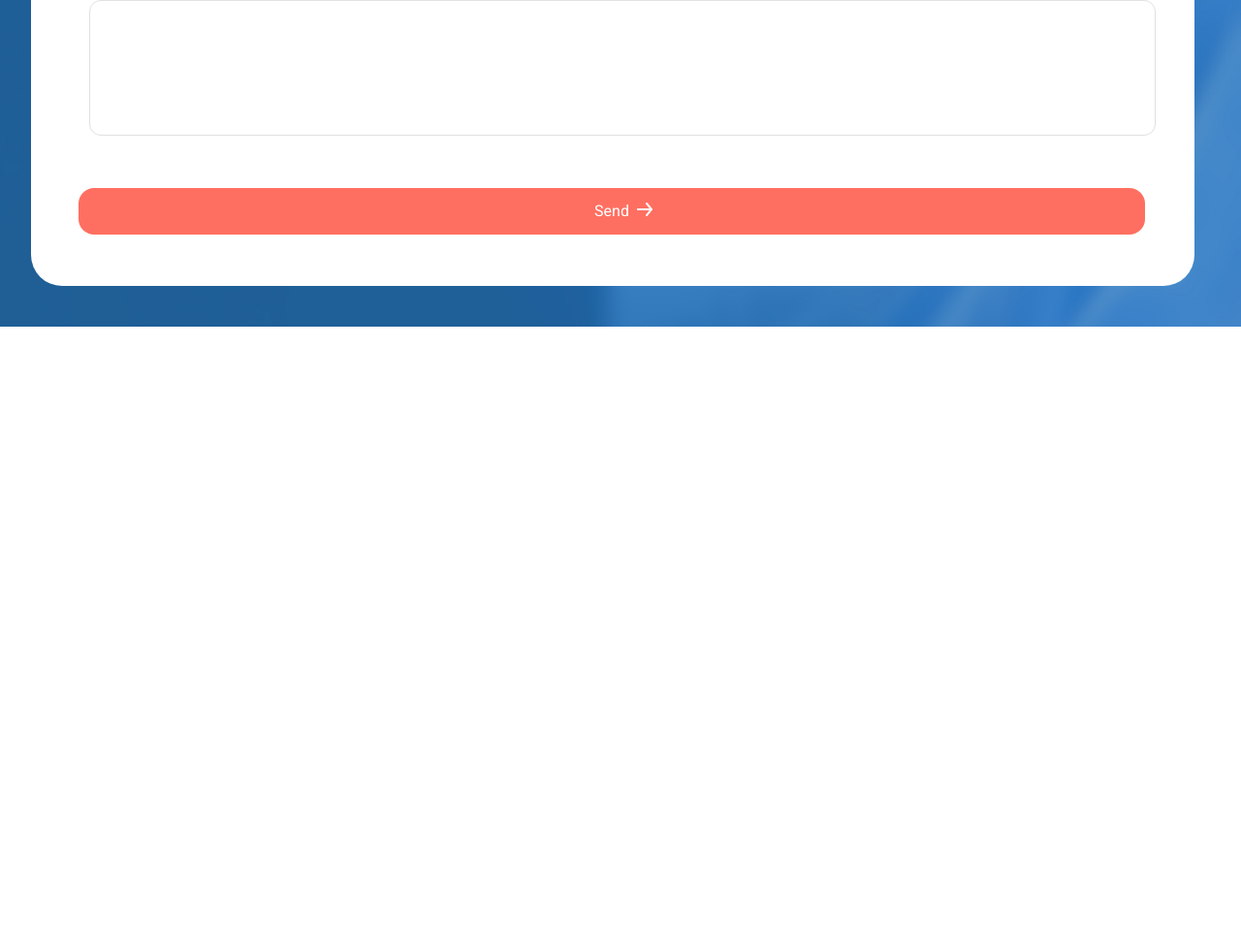
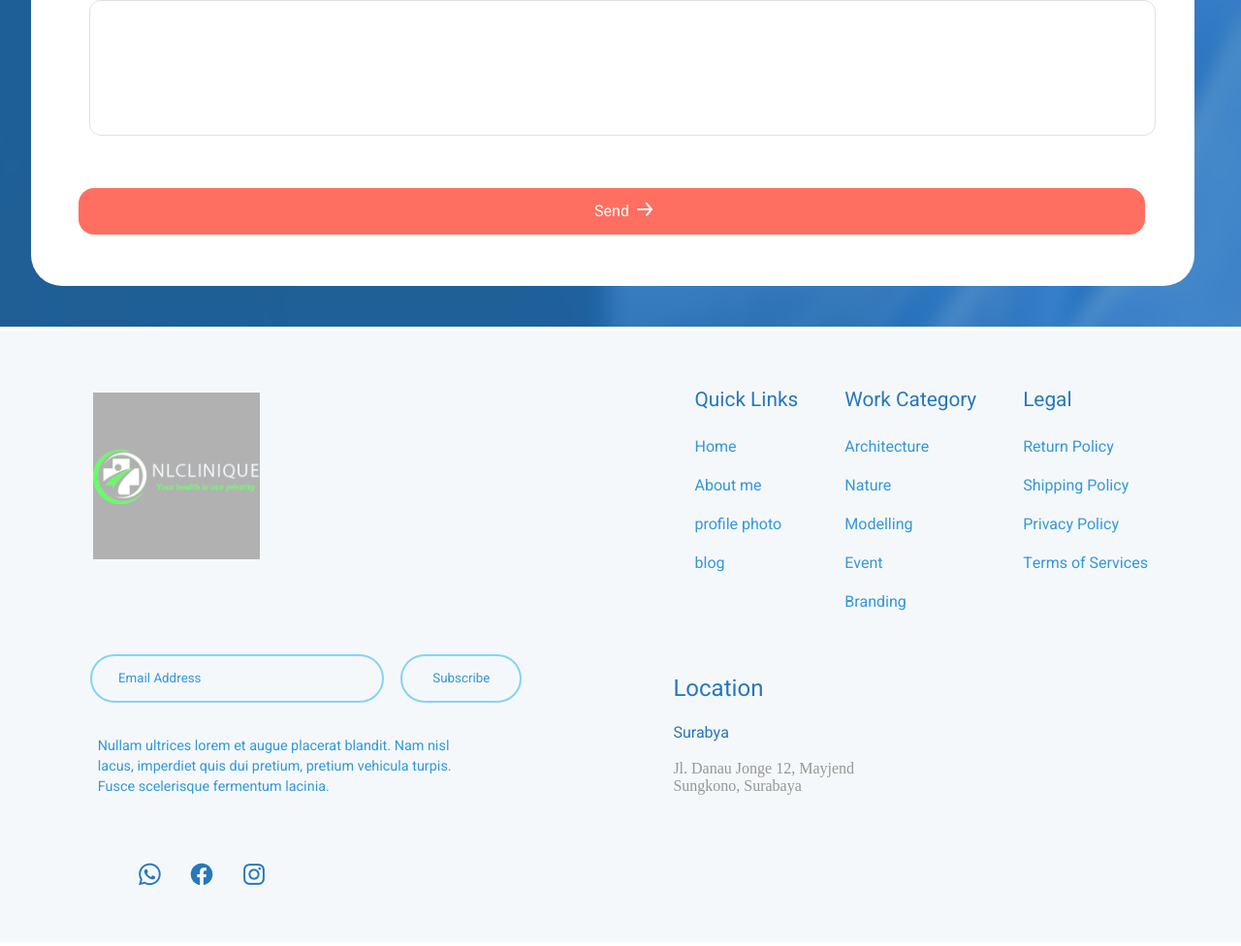
Before and after one commit to fadiinsaf/NLCLINIQUE-V2, a plain HTML site: page index.html in a window 1280 px wide. Shown: the part 6975-7951 px from the top of the page at 97% size. Before the commit the page ends 7316 px from the top, so only its background shows below. Drawn offline with Linux system fonts and the light colour scheme.

Commit message:
Finished Footer

```diff
--- a/index.html
+++ b/index.html
@@ -1187,6 +1187,125 @@ Hospitalization Cost</pre>
 
     </section>
 
+    <!----------------------------------------------------------->
+    <!--FOOTER-->
+
+    <footer>
+
+        <div class="footerbg">
+            <img src="images/FooterBG.png" alt="background">
+        </div>
+
+        <div class="footertop">
+
+            <div class="footerlogo">
+                <img src="images/LOGOFOOTER.png" alt="logo">
+            </div>
+
+            <div class="footerlinks">
+
+                <div class="quicklinks">
+
+                    <div class="titleofmenu">
+                        <p>Quick Links</p>
+                    </div>
+
+                    <ul>
+                        <li><a href="#">Home</a></li>
+                        <li><a href="#">About me</a></li>
+                        <li><a href="#">profile photo</a></li>
+                        <li><a href="#">blog</a></li>
+                    </ul>
+
+                </div>
+
+                <div class="workcategory">
+
+                    <div class="titleofmenu">
+                        <p>Work Category</p>
+                    </div>
+
+                    <ul>
+                        <li><a href="#">Architecture</a></li>
+                        <li><a href="#">Nature</a></li>
+                        <li><a href="#">Modelling</a></li>
+                        <li><a href="#">Event</a></li>
+                        <li><a href="#">Branding</a></li>
+                    </ul>
+
+                </div>
+
+                <div class="legal">
+
+                    <div class="titleofmenu">
+                        <p>Legal</p>
+                    </div>
+
+                    <ul>
+                        <li><a href="#">Return Policy</a></li>
+                        <li><a href="#">Shipping Policy</a></li>
+                        <li><a href="#">Privacy Policy</a></li>
+                        <li><a href="#">Terms of Services</a></li>
+                    </ul>
+
+                </div>
+
+            </div>
+
+
+        </div>
+
+        <div class="footercenter">
+
+            <div class="emailfooter">
+
+                <form action="">
+
+                    <div class="emailadressfo">
+                        <input type="email" placeholder="Email Address">
+                    </div>
+
+                    <div class="footersubmit">
+                        <input type="submit" value="Subscribe">
+                    </div>
+
+                </form>
+
+            </div>
+
+            <div class="footertext">
+                <p> Nullam ultrices lorem et augue placerat blandit. Nam nisl lacus, imperdiet quis dui pretium, pretium
+                    vehicula turpis. Fusce scelerisque fermentum lacinia.</p>
+            </div>
+
+            <div class="location">
+
+                <div class="loca">
+                    <p>Location</p>
+                </div>
+
+                <div class="place">
+                    <p>Surabya</p>
+                </div>
+
+                <div class="adress">
+                    <p>Jl. Danau Jonge 12, Mayjend Sungkono, Surabaya</p>
+                </div>
+
+            </div>
+
+        </div>
+
+        <div class="footerbottom">
+
+            <div class="socialicons">
+                <img src="images/socialmedia.png" alt="socialmedia icons">
+            </div>
+
+        </div>
+
+    </footer>
+
 </body>
 
 </html>
--- a/style/style.css
+++ b/style/style.css
@@ -754,11 +754,11 @@ header {
 
 /*DOCTORS*/
 
-.ourdoctors{
+.ourdoctors {
     position: relative;
 }
 
-.ourdoc{
+.ourdoc {
     position: absolute;
     top: 5%;
     left: 44%;
@@ -778,7 +778,8 @@ header {
     font-weight: bold;
     font-family: "Heebo", sans-serif;
 }
-.doctorstop .toptext pre{
+
+.doctorstop .toptext pre {
     position: relative;
     top: 4.6EM;
     left: 40%;
@@ -790,14 +791,19 @@ header {
 }
 
 
-.doctor1 , .doctor2 , .doctor3 , .doctor4 , .doctor5 , .doctor6{
+.doctor1,
+.doctor2,
+.doctor3,
+.doctor4,
+.doctor5,
+.doctor6 {
     width: 320px;
     height: 425px;
     background: #F5F8FA;
     border-radius: 2EM;
 }
 
-.docrow1{
+.docrow1 {
     position: relative;
     top: 14EM;
     display: flex;
@@ -806,7 +812,7 @@ header {
 
 }
 
-.docrow2{
+.docrow2 {
     position: relative;
     top: 15.5EM;
     display: flex;
@@ -814,13 +820,13 @@ header {
     gap: 2EM;
 }
 
-.doctors img{
+.doctors img {
     position: relative;
     left: 3.5EM;
     width: 60%;
 }
 
-.doctorname p{
+.doctorname p {
     position: relative;
     left: 22%;
     font-size: 1.6EM;
@@ -829,7 +835,7 @@ header {
     font-family: "IBM Plex Sans", sans-serif;
 }
 
-.lastname p{
+.lastname p {
     position: relative;
     top: 0.8EM;
     left: 34%;
@@ -837,7 +843,7 @@ header {
     color: #FF6F61;
 }
 
-.dicription pre{
+.dicription pre {
     position: relative;
     top: 2EM;
     left: 9%;
@@ -846,7 +852,8 @@ header {
     font-size: 1EM;
 }
 
-.doctor1 img, .doctor2 img{
+.doctor1 img,
+.doctor2 img {
     width: 74%;
 }
 
@@ -881,13 +888,13 @@ header {
 
 /*LABO MAN*/
 
-.laboman img{
+.laboman img {
     position: relative;
     left: 2.7em;
     width: 93%;
 }
 
-.labotext1 pre{
+.labotext1 pre {
     position: relative;
     bottom: 8.5em;
     left: 3em;
@@ -898,7 +905,7 @@ header {
     width: 20EM;
 }
 
-.labotext2{
+.labotext2 {
     position: relative;
     bottom: 20.5em;
     left: 7.6em;
@@ -926,7 +933,7 @@ header {
     color: #2677BC;
 }
 
-.labobutton img{
+.labobutton img {
     position: relative;
     bottom: 22.8em;
     left: 28.5%;
@@ -978,14 +985,16 @@ header {
     font-size: 0.9EM;
 }
 
-.joinroom , .vip , .vvip{
+.joinroom,
+.vip,
+.vvip {
     width: 380px;
     height: 760px;
     border: #E1E1E1 2px solid;
     border-radius: 2em;
 }
 
-.choices{
+.choices {
     position: relative;
     display: flex;
     justify-content: center;
@@ -993,7 +1002,7 @@ header {
     gap: 1EM;
 }
 
-.choicetop .tittle{
+.choicetop .tittle {
     position: relative;
     top: 1em;
     left: 1em;
@@ -1004,7 +1013,7 @@ header {
     font-family: "IBM Plex Sans", sans-serif;
 }
 
-.choicetext{
+.choicetext {
     position: relative;
     left: 1.9EM;
     color: #5B5B5B;
@@ -1013,7 +1022,7 @@ header {
     width: 24EM;
 }
 
-.price{
+.price {
     position: relative;
     top: 0.4em;
     left: 0.4EM;
@@ -1023,7 +1032,7 @@ header {
 
 }
 
-.price sub{
+.price sub {
     position: relative;
     left: 0.3em;
     bottom: 0.3em;
@@ -1032,7 +1041,7 @@ header {
     font-size: 0.5EM;
 }
 
-.choiceline img{
+.choiceline img {
     position: relative;
     top: 2EM;
     left: 2.3em;
@@ -1040,7 +1049,7 @@ header {
     width: 80%;
 }
 
-.choicetext1{
+.choicetext1 {
     position: relative;
     top: 0.4em;
     left: 1.4EM;
@@ -1049,42 +1058,42 @@ header {
     font-family: "IBM Plex Sans", sans-serif;
 }
 
-.vip .tittle span{
+.vip .tittle span {
     position: relative;
     left: 0.6em;
     color: #84D4F4;
     font-size: 0.8em;
 }
 
-.features{
+.features {
     position: relative;
     top: 2EM;
     left: 1.9em;
     margin-bottom: 5EM;
 }
 
-.features ul{
+.features ul {
     display: flex;
     flex-direction: column;
     gap: 2em;
     list-style: none;
 }
 
-.features img{
+.features img {
     position: relative;
     top: 0.21EM;
     width: 6%;
     margin-right: 0.5EM;
 }
 
-.features span{
+.features span {
     color: #5B5B5B;
     font-family: "Heebo", sans-serif;
     font-size: 1.4EM;
 
 }
 
-.choicebutton1 button{
+.choicebutton1 button {
     position: relative;
     left: 1.45EM;
     background: transparent;
@@ -1093,7 +1102,7 @@ header {
     border-radius: 2em;
 }
 
-.downarrow img{
+.downarrow img {
     position: relative;
     top: 2.4em;
     left: 16.5EM;
@@ -1110,7 +1119,7 @@ header {
 }
 
 
-.choicebutton2 button{
+.choicebutton2 button {
     position: relative;
     left: 1.45EM;
     background: #FF6F61;
@@ -1119,7 +1128,7 @@ header {
     border: transparent;
 }
 
-.versarrow img{
+.versarrow img {
     position: relative;
     z-index: 13;
     top: 2.4em;
@@ -1136,7 +1145,7 @@ header {
     font-family: "Heebo", sans-serif;
 }
 
-.or{
+.or {
     position: relative;
     color: #5B5B5B;
     top: 0.6em;
@@ -1177,15 +1186,15 @@ header {
 
 /*APPOITMENT*/
 
-.appoitment{
+.appoitment {
     position: relative;
 }
 
-.appoitbg img{
+.appoitbg img {
     width: 100%;
 }
 
-.allapp{
+.allapp {
     position: absolute;
     top: 2em;
     left: 2EM;
@@ -1216,7 +1225,7 @@ header {
     font-family: "Heebo", sans-serif;
 }
 
-.appointext2 p{
+.appointext2 p {
     position: absolute;
     top: 4.5EM;
     left: 5%;
@@ -1227,34 +1236,35 @@ header {
     font-family: "IBM Plex Sans", sans-serif;
 }
 
-.form ul{
+.form ul {
     list-style: none;
 }
 
-.form input , .form select{
+.form input,
+.form select {
     margin-top: 1em;
 }
 
-.column1 ul{
+.column1 ul {
     display: flex;
     flex-direction: column;
     gap: 2em;
     margin-bottom: 2em;
 }
 
-.column2 ul{
+.column2 ul {
     display: flex;
     flex-direction: column;
     gap: 2em;
     margin-bottom: 2em;
 }
 
-.appoitrow{
+.appoitrow {
     display: flex;
     gap: 2EM;
 }
 
- .form select{
+.form select {
     background: transparent;
     color: gray;
     border: 1px solid rgb(226, 224, 224);
@@ -1262,13 +1272,13 @@ header {
     padding: 13px 180px;
 }
 
-.form input::placeholder{
+.form input::placeholder {
     position: relative;
     left: 1.1em;
     font-size: 1.050em;
 }
 
-.form input{
+.form input {
     background: transparent;
     color: gray;
     border: 1px solid rgb(226, 224, 224);
@@ -1276,15 +1286,15 @@ header {
     padding: 13px 174px;
 }
 
-.form form{
+.form form {
     color: #000000;
     font-family: "Heebo", sans-serif;
 }
 
 .form {
     position: absolute;
-        top: 26%;
-        left: 5%;
+    top: 26%;
+    left: 5%;
 }
 
 
@@ -1302,14 +1312,14 @@ header {
     border-radius: 1em;
 }
 
-.appoitarrow img{
+.appoitarrow img {
     position: relative;
     z-index: 1;
     top: 3.6EM;
     left: 51%;
 }
 
-textarea{
+textarea {
     resize: none;
     background: transparent;
     border: 1px solid rgb(226, 224, 224);
@@ -1321,9 +1331,132 @@ textarea{
 }
 
 
-#appoitdate , #appoittime{
+#appoitdate,
+#appoittime {
     padding-right: 17EM;
     position: relative;
 }
 
 /*APPOITMENT*/
+
+/*FOOTER*/
+
+footer {
+    position: relative;
+}
+
+.footerbg img {
+    width: 100%;
+}
+
+.footerlogo img {
+    position: absolute;
+    top: 4EM;
+    left: 6EM;
+    width: 172px;
+
+}
+
+.footertop ul {
+    display: flex;
+    flex-direction: column;
+    gap: 1em;
+    list-style: none;
+    font-family: "Heebo", sans-serif;
+}
+
+.footertop a {
+    text-decoration: none;
+    color: #3498DB;
+}
+
+.titleofmenu {
+    font-size: 1.3em;
+    color: #2677BC;
+    margin-bottom: 1EM;
+    font-family: "Heebo", sans-serif;
+
+}
+
+.footerlinks {
+    position: absolute;
+    top: 3.5em;
+    right: 6em;
+    display: flex;
+    gap: 3em;
+}
+
+.emailadressfo input {
+    position: absolute;
+    top: 25EM;
+    left: 7EM;
+    background: transparent;
+    border: 2px solid #84D4F4;
+    border-radius: 2EM;
+    width: 303px;
+    height: 50px;
+}
+
+.emailadressfo input::placeholder {
+    color: #3498DB;
+    position: relative;
+    left: 2EM;
+    font-family: "Heebo", sans-serif;
+}
+
+.footersubmit input {
+    position: absolute;
+    top: 25EM;
+    left: 31EM;
+    background: transparent;
+    border: 2px solid #84D4F4;
+    border-radius: 2EM;
+    width: 125px;
+    height: 50px;
+    Color: #3498DB;
+    font-family: "Heebo", sans-serif;
+}
+
+.footertext {
+    top: 29EM;
+    left: 7EM;
+    position: absolute;
+    color: #3498DB;
+    font-family: "Heebo", sans-serif;
+    font-size: 0.9EM;
+    width: 28EM;
+
+}
+
+.location {
+    position: absolute;
+    display: flex;
+    flex-direction: column;
+    gap: 1em;
+    top: 22EM;
+    left: 43.4EM;
+}
+
+.loca p {
+    color: #2677BC;
+    font-size: 1.5em;
+    font-family: "Heebo", sans-serif;
+}
+
+.place p {
+    color: #2677BC;
+    font-family: "Heebo", sans-serif;
+}
+
+.adress p {
+    color: #969696;
+    width: 12EM;
+}
+
+.footerbottom {
+    position: absolute;
+    top: 33.8EM;
+    left: 8.4EM;
+}
+
+/*FOOTER*/
```
Also changed, not shown: images/FooterBG.png (added), images/LOGO footer.png (added), images/LOGOFOOTER.png (added), images/socialmedia.png (added).
